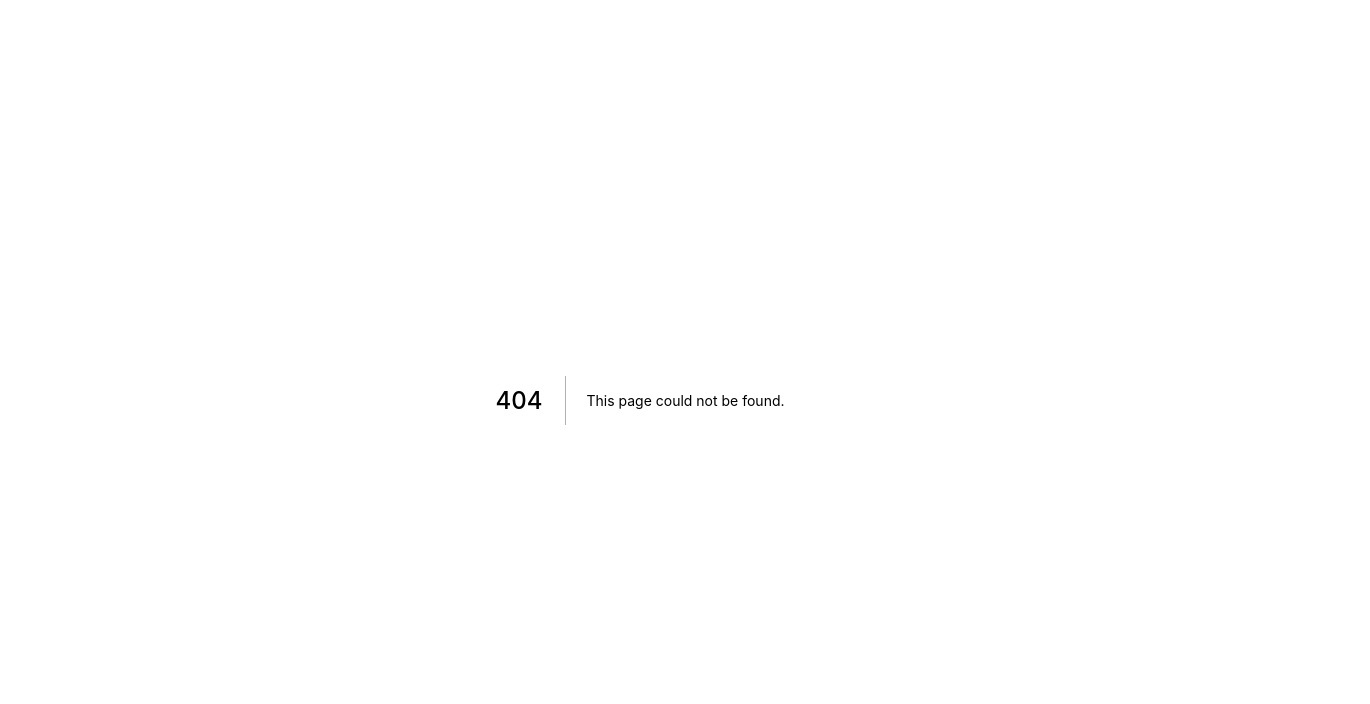
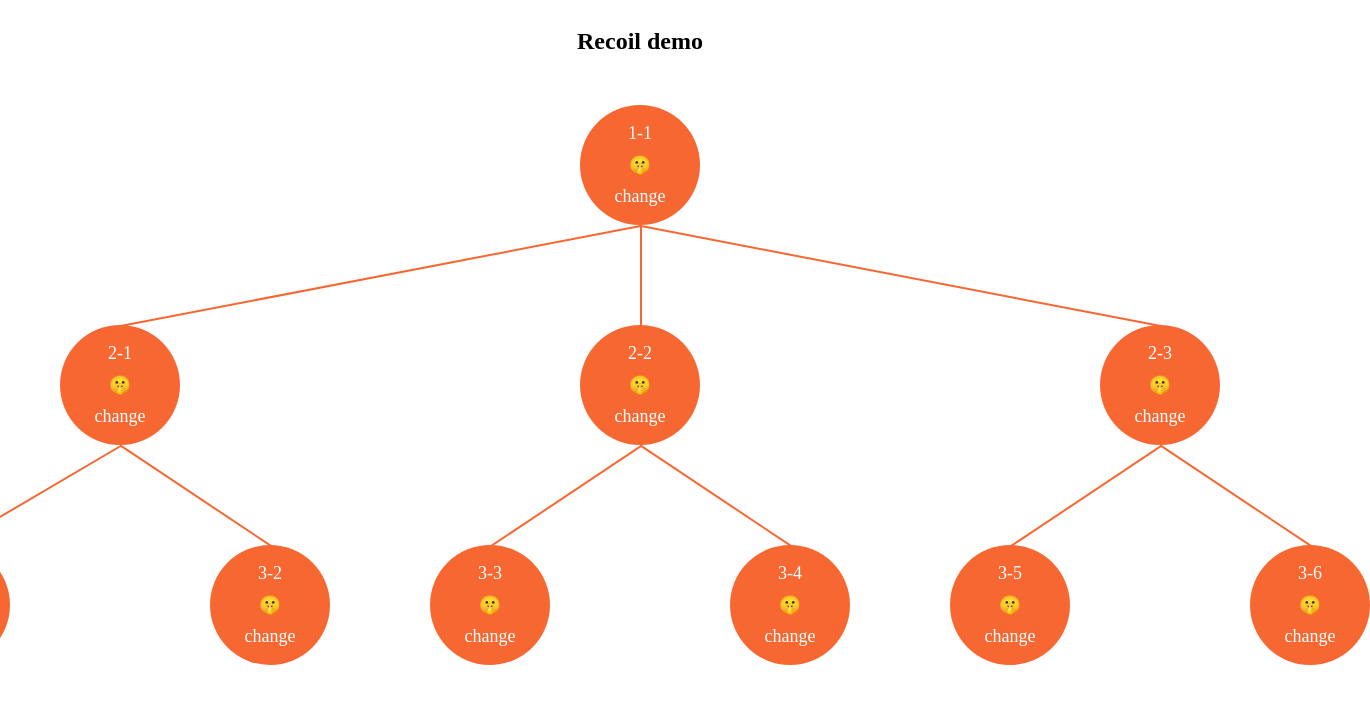
Before and after one commit to miracles1919/react-state-management, a Next.js app: page /recoil in a window 1280 px wide. Before the commit this address had no page. Shown: the top 704 px of the page, 1370 px wide, since content can reach past the window. Built offline with nearby package versions, Linux system fonts and the light colour scheme.

Commit message:
feat: add recoil demo

```diff
--- a/package.json
+++ b/package.json
@@ -19,6 +19,7 @@
     "react": "17.0.2",
     "react-dom": "17.0.2",
     "react-redux": "^7.2.8",
+    "recoil": "^0.7.2",
     "redux": "^4.1.2"
   },
   "devDependencies": {
--- /dev/null
+++ b/src/components/RecoilNode.tsx
@@ -0,0 +1,93 @@
+import { useRef, useEffect, useCallback, FC, memo } from 'react';
+import { createLine } from '../utils';
+import { withStyle } from '../utils/style';
+import { useRecoilState } from 'recoil';
+import { nodeTreeState } from '../state/recoil';
+import { setNodeValueImmer } from '../utils/node';
+
+export type NodeProps = {
+  id?: string;
+  value: string;
+  children: NodeChild[];
+};
+
+export type NodeChild = {
+  id?: string;
+  level?: number;
+  value: string;
+};
+
+const Size = 60;
+
+export const RecoilNode: FC<NodeProps> = memo((props) => {
+  const { id } = props;
+
+  const nodeRef = useRef<HTMLDivElement>(null);
+  const [node, setNode] = useRecoilState(nodeTreeState(id));
+
+  useEffect(() => {
+    nodeRef.current.classList.add('rendered');
+
+    setTimeout(() => {
+      nodeRef.current.classList.remove('rendered');
+    }, 500);
+  });
+
+  const handleClickChange = useCallback(() => {
+    const newNode = setNodeValueImmer(
+      node,
+      id,
+      String(Math.floor(Math.random() * 10000))
+    );
+    setNode(newNode);
+  }, [node, id]);
+
+  console.log(`RecoilNode(${id}) render`);
+
+  return (
+    <div className='node-wrap'>
+      <div className='node' ref={nodeRef}>
+        <div>{id}</div>
+
+        <div className='value'>{node.value}</div>
+
+        <div className='action' onClick={handleClickChange}>
+          change
+        </div>
+      </div>
+
+      {!!node.children.length && (
+        <div className='children-wrap'>
+          {node.children.map((child, index) => {
+            const style = withStyle(child, index);
+            return (
+              <div
+                key={child.id}
+                className='child-wrap'
+                style={style}
+                ref={(node) => {
+                  if (node) {
+                    const parent = nodeRef.current.getBoundingClientRect();
+                    const childPosition = node.getBoundingClientRect();
+                    createLine(
+                      'recoil-demo',
+                      parent.x + Size,
+                      parent.y + Size * 2,
+                      childPosition.x + Size,
+                      childPosition.y
+                    );
+                  }
+                }}
+              >
+                {/* @ts-ignore */} {/* 理想情况 */}
+                <RecoilNode id={child.id} />
+                {/* @ts-ignore */} {/* 实际情况 */}
+                {/* <RecoilNode id={child.id} style={{ color: 'red' }} /> */}
+              </div>
+            );
+          })}
+        </div>
+      )}
+    </div>
+  );
+});
--- a/src/pages/index.tsx
+++ b/src/pages/index.tsx
@@ -2,7 +2,7 @@
 import Router from 'next/router';
 
 Router.events.on('routeChangeStart', function () {
-  console.log('change')
+  console.log('change');
   Array.from(document.getElementsByClassName('line')).forEach((dom) =>
     dom.removeAttribute('style')
   );
@@ -21,6 +21,10 @@
       <Link href='/mobx'>
         <button>mobx demo</button>
       </Link>
+      <br />
+      <Link href='/recoil'>
+        <button>recoil demo</button>
+      </Link>
     </div>
   );
 }
--- /dev/null
+++ b/src/pages/recoil/index.tsx
@@ -0,0 +1,15 @@
+import { RecoilNode } from '../../components/RecoilNode';
+import { RecoilRoot } from 'recoil'
+
+export default function RecoilDemo() {
+  return (
+    <RecoilRoot>
+      <div className='section-redux-demo'>
+        <h2>Recoil demo</h2>
+
+        {/* @ts-ignore */}
+        <RecoilNode id='1-1' />
+      </div>
+    </RecoilRoot>
+  );
+}
--- /dev/null
+++ b/src/state/recoil.ts
@@ -0,0 +1,8 @@
+import { atomFamily } from 'recoil';
+import data from '../data';
+import { getNode } from '../utils/node';
+
+export const nodeTreeState = atomFamily({
+  key: 'Tree',
+  default: (id) => getNode(data, id),
+});
--- /dev/null
+++ b/src/utils/node.ts
@@ -0,0 +1,57 @@
+import get from 'lodash.get';
+import produce from 'immer';
+
+export function getNode(rootNode, id) {
+  let targetNode;
+
+  function traverse(no) {
+    if (no.id !== id) {
+      no.children.forEach((n) => {
+        traverse(n);
+      });
+    } else {
+      targetNode = no;
+    }
+  }
+
+  traverse(rootNode);
+
+  return targetNode;
+}
+
+export function setNodeValue(node, id, value) {
+  let traverseEnd = false;
+  let finalPath = '';
+  function traverse(node, path = '') {
+    if (traverseEnd) {
+      return;
+    }
+
+    if (node.id === id) {
+      traverseEnd = true;
+
+      finalPath = path;
+    } else {
+      for (let i = 0; i < node.children.length; i++) {
+        traverse(
+          node.children[i],
+          path ? `${path}.children[${i}]` : `children[${i}]`
+        );
+      }
+    }
+  }
+
+  traverse(node);
+
+  if (finalPath === '') {
+    node.value = value;
+  } else {
+    get(node, finalPath).value = value;
+  }
+}
+
+export function setNodeValueImmer(node, id, value) {
+  return produce(node, (draft) => {
+    setNodeValue(draft, id, value);
+  });
+}
```
Also changed, not shown: 1 other file (tests, documents, lock files or other folders).
